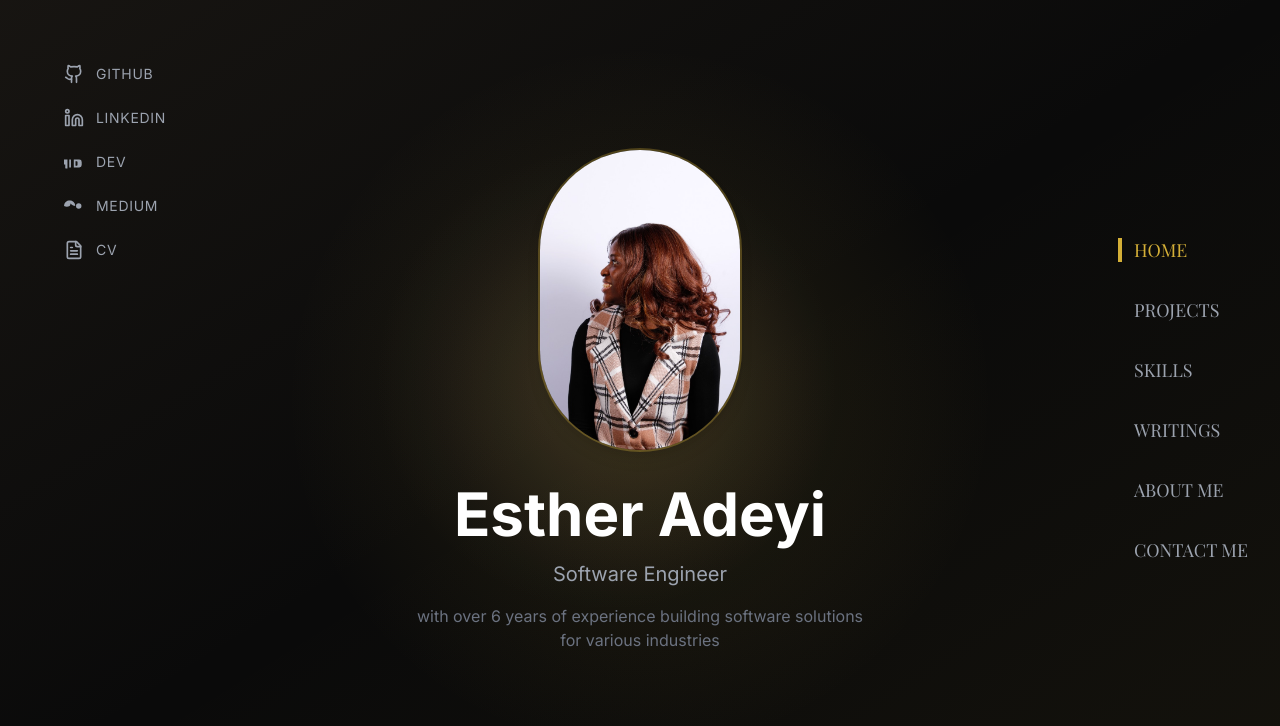
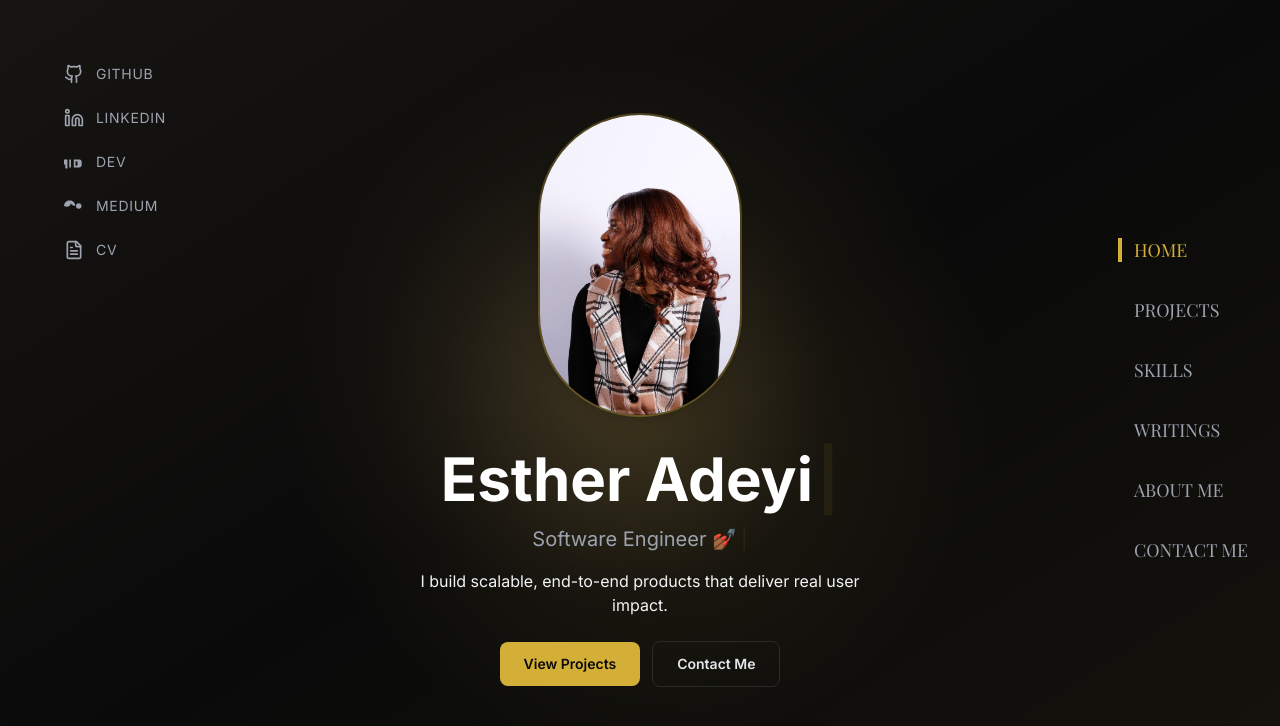
Before and after one commit to mhizsean/sean-portfolio, a Next.js app: page / in a window 1280 px wide. Shown: the top 726 px of the page. Built offline with nearby package versions, Linux system fonts and the light colour scheme; a web font is replaced by a local one.

Commit message:
add link to article, update module, update homepage bio and add typing effect

```diff
--- a/components/Home.tsx
+++ b/components/Home.tsx
@@ -2,6 +2,7 @@
 
 import { useLayoutEffect, useRef } from "react";
 import Image from "next/image";
+import Link from "next/link";
 import {
   motion,
   useMotionTemplate,
@@ -10,6 +11,7 @@ import {
   useSpring,
 } from "framer-motion";
 import { socialLinks } from "@/constants/socialLinks";
+import TypingText from "@/components/TypingText";
 
 export default function Home() {
   const sectionRef = useRef<HTMLDivElement>(null);
@@ -155,7 +157,13 @@ export default function Home() {
                 animate={{ opacity: 1 }}
                 transition={{ delay: 0.5 }}
               >
-                Esther Adeyi
+                <TypingText
+                  text="Esther Adeyi"
+                  delayMs={450}
+                  cps={18}
+                  loop
+                  loopDelayMs={5000}
+                />
               </motion.h1>
               <motion.p
                 className="text-lg text-gray-400 md:text-xl"
@@ -163,17 +171,43 @@ export default function Home() {
                 animate={{ opacity: 1 }}
                 transition={{ delay: 0.65 }}
               >
-                Software Engineer
+                <TypingText
+                  text="Software Engineer 💅🏾"
+                  delayMs={850}
+                  cps={18}
+                  loop
+                  loopDelayMs={5000}
+                />
               </motion.p>
               <motion.p
-                className="text-sm text-gray-500 md:text-base"
+                className="text-base text-gray-100 md:text-base"
                 initial={{ opacity: 0 }}
                 animate={{ opacity: 1 }}
                 transition={{ delay: 0.8 }}
               >
-                with over 6 years of experience building software solutions for
-                various industries
+                I build scalable, end-to-end products that deliver real user
+                impact.
               </motion.p>
+
+              <motion.div
+                className="pt-2 flex flex-col sm:flex-row items-center justify-center gap-3"
+                initial={{ opacity: 0, y: 10 }}
+                animate={{ opacity: 1, y: 0 }}
+                transition={{ delay: 0.95, duration: 0.5 }}
+              >
+                <Link
+                  href="/projects"
+                  className="w-full sm:w-auto inline-flex items-center justify-center rounded-lg bg-accent-primary px-6 py-3 text-sm font-semibold text-dark-bg transition-colors hover:bg-accent-primary/90"
+                >
+                  View Projects
+                </Link>
+                <Link
+                  href="/contact"
+                  className="w-full sm:w-auto inline-flex items-center justify-center rounded-lg border border-dark-border bg-transparent px-6 py-3 text-sm font-semibold text-gray-200 transition-colors hover:bg-dark-card hover:border-accent-primary/50"
+                >
+                  Contact Me
+                </Link>
+              </motion.div>
             </motion.div>
           </motion.div>
         </div>
--- /dev/null
+++ b/components/TypingText.tsx
@@ -0,0 +1,95 @@
+"use client";
+
+import { useEffect, useMemo, useState } from "react";
+import { motion, useReducedMotion } from "framer-motion";
+
+export type TypingTextProps = {
+  text: string;
+  cps?: number;
+  delayMs?: number;
+  cursor?: boolean;
+  loop?: boolean;
+  loopDelayMs?: number;
+};
+
+export default function TypingText({
+  text,
+  cps = 18,
+  delayMs = 0,
+  cursor = true,
+  loop = false,
+  loopDelayMs = 5000,
+}: TypingTextProps) {
+  const reduceMotion = useReducedMotion();
+
+  const intervalMs = useMemo(() => {
+    if (cps <= 0) return 0;
+    return Math.max(16, Math.round(1000 / cps));
+  }, [cps]);
+
+  const [visibleChars, setVisibleChars] = useState(
+    reduceMotion ? text.length : 0,
+  );
+
+  useEffect(() => {
+    if (reduceMotion) return;
+
+    let cancelled = false;
+    const timers: Array<ReturnType<typeof setTimeout>> = [];
+
+    const safeSet = (fn: () => void) => {
+      if (!cancelled) fn();
+    };
+
+    const schedule = (fn: () => void, ms: number) => {
+      const id = setTimeout(() => safeSet(fn), ms);
+      timers.push(id);
+      return id;
+    };
+
+    const runOnce = async (startDelay: number) => {
+      safeSet(() => setVisibleChars(0));
+      await new Promise<void>((resolve) => schedule(resolve, startDelay));
+
+      const total = text.length;
+      for (let i = 1; i <= total; i += 1) {
+        safeSet(() => setVisibleChars(i));
+        await new Promise<void>((resolve) => schedule(resolve, intervalMs));
+      }
+    };
+
+    (async () => {
+      await runOnce(delayMs);
+
+      while (!cancelled && loop) {
+        await new Promise<void>((resolve) => schedule(resolve, loopDelayMs));
+        if (cancelled) return;
+        await runOnce(0);
+      }
+    })();
+
+    return () => {
+      cancelled = true;
+      timers.forEach((id) => clearTimeout(id));
+    };
+  }, [delayMs, intervalMs, loop, loopDelayMs, reduceMotion, text]);
+
+  const rendered = reduceMotion ? text : text.slice(0, visibleChars);
+
+  return (
+    <span aria-label={text}>
+      <span aria-hidden>{rendered}</span>
+      {cursor ? (
+        <motion.span
+          aria-hidden
+          className="inline-block align-baseline ml-1 text-accent-primary"
+          initial={{ opacity: 1 }}
+          animate={{ opacity: [1, 0, 1] }}
+          transition={{ duration: 1, repeat: Infinity, ease: "linear" }}
+        >
+          |
+        </motion.span>
+      ) : null}
+    </span>
+  );
+}
--- /dev/null
+++ b/next.config.cjs
@@ -0,0 +1,6 @@
+/** @type {import('next').NextConfig} */
+const nextConfig = {
+  reactStrictMode: true,
+};
+
+module.exports = nextConfig;
```
Also changed, not shown: data/writings.ts (+6 -51 lines).
